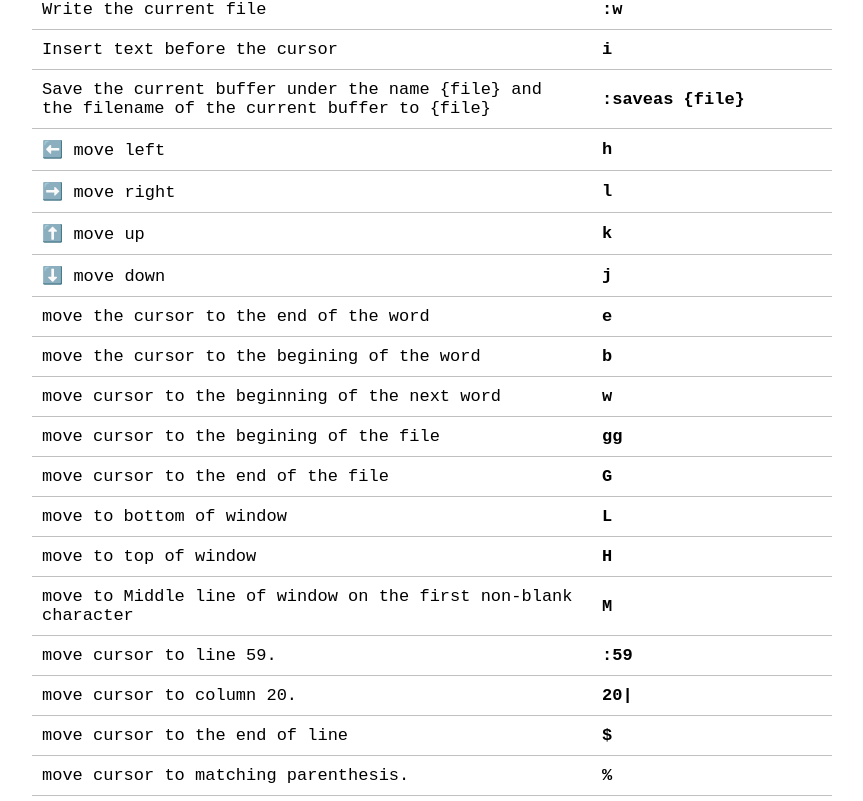
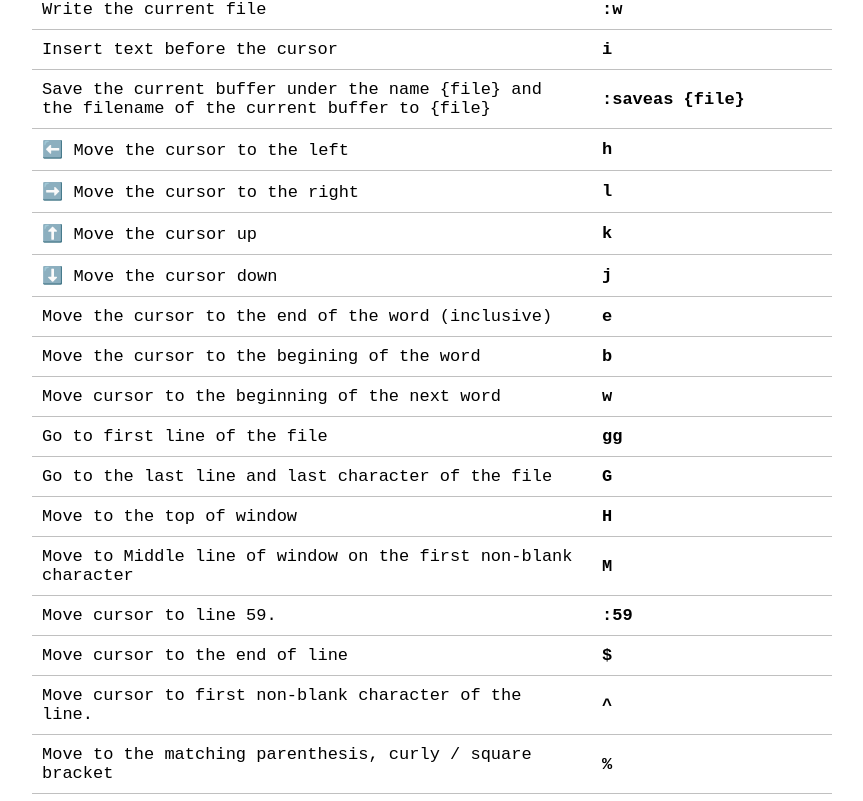
Before and after one commit to yann-yinn/vim-interactive-cheat-sheet, a React (Create React App) app: page / in a window 1280 px wide. Shown: the part 499-1300 px from the top of the page, without its empty margins (208-1071 px from the left). Built offline with nearby package versions, Linux system fonts and the light colour scheme.

Commit message:
corrections about move

```diff
--- a/src/commands.js
+++ b/src/commands.js
@@ -41,90 +41,84 @@ export default [
     keywords: "save as file buffer filename"
   },
   {
-    label: "⬅️ move left",
+    label: "⬅️ Move the cursor to the left",
     command: "h",
     keywords: "move go to cursor crsor left letf mve moe mvoe"
   },
   {
-    label: "➡️ move right",
+    label: "➡️ Move the cursor to the right",
     command: "l",
     keywords: "move go to cursor crsor riht rgith right mve moe mvoe"
   },
   {
-    label: "⬆️ move up",
+    label: "⬆️ Move the cursor up",
     command: "k",
     keywords: "move go to up mve moe mvoe cursor cursr crsor"
   },
   {
-    label: "⬇️ move down",
+    label: "⬇️ Move the cursor down",
     command: "j",
     keywords: "move down dwn mve moe mvoe cursor cursr crsor"
   },
   {
-    label: "move the cursor to the end of the word",
+    label: "Move the cursor to the end of the word (inclusive)",
     command: "e",
     keywords: "move jump go to mve moe mvoe cursor cursr word crsor"
   },
   {
-    label: "move the cursor to the begining of the word",
+    label: "Move the cursor to the begining of the word",
     command: "b",
     keywords: "move go jump to mve moe mvoe begining cursor word cursr crsor"
   },
   {
-    label: "move cursor to the beginning of the next word",
+    label: "Move cursor to the beginning of the next word",
     command: "w",
-    keywords: "move jump go to word mve moe mvoe cursor cursr crsor"
+    keywords: "move jump go to word next begin mve moe mvoe cursor cursr crsor"
   },
   {
-    label: "move cursor to the begining of the file",
+    label: "Go to  first line of the file",
     command: "gg",
     keywords:
       "move jump first line go to mve moe mvoe begining file cursor cursr crsor"
   },
   {
-    label: "move cursor to the end of the file",
+    label: "Go to the last line and last character of the file",
     command: "G",
     keywords:
       "move jump go to mve last line moe mvoe end file cursor cursr crsor"
   },
   {
-    label: "move to bottom of window",
-    command: "L",
-    keywords:
-      "move jump go to mve moe mvoe wndow wjindow screen bottom cursor cursr crsor"
-  },
-  {
-    label: "move to top of window",
+    label: "Move to the top of window",
     command: "H",
     keywords:
       "move jump go to mve moe mvoe wndow window screen top cursor cursr crsor"
   },
   {
-    label: "move to Middle line of window on the first non-blank character",
+    label: "Move to Middle line of window on the first non-blank character",
     command: "M",
     keywords:
       "move jump go to mve moe mvoe middle wndow window screen cursor cursr crsor"
   },
   {
-    label: "move cursor to line 59.",
+    label: "Move cursor to line 59.",
     command: ":59",
     keywords: "move jump go to mve moe mvoe line cursor cursr crsor"
   },
   {
-    label: "move cursor to column 20.",
-    command: "20|",
-    keywords: "move jump go to mve moe mvoe column cursor cursr crsor"
-  },
-  {
-    label: "move cursor to the end of line",
+    label: "Move cursor to the end of line",
     command: "$",
     keywords: "move end line jump go to mve moe mvoe column cursor cursr crsor"
   },
   {
-    label: "move cursor to matching parenthesis.",
+    label: "Move cursor to first non-blank character of the line.",
+    command: "^",
+    keywords: "move end line jump go to mve moe mvoe column cursor cursr crsor"
+  },
+  {
+    label: "Move to the matching parenthesis, curly / square bracket",
     command: "%",
     keywords:
-      "move jump go to mve moe mvoe mathching cursor cursr crsor parenthesis"
+      "move jump go to mve moe mvoe mathching curly square bracket cursor cursr crsor parenthesis"
   },
   {
     label: "Jump to function start",
```
